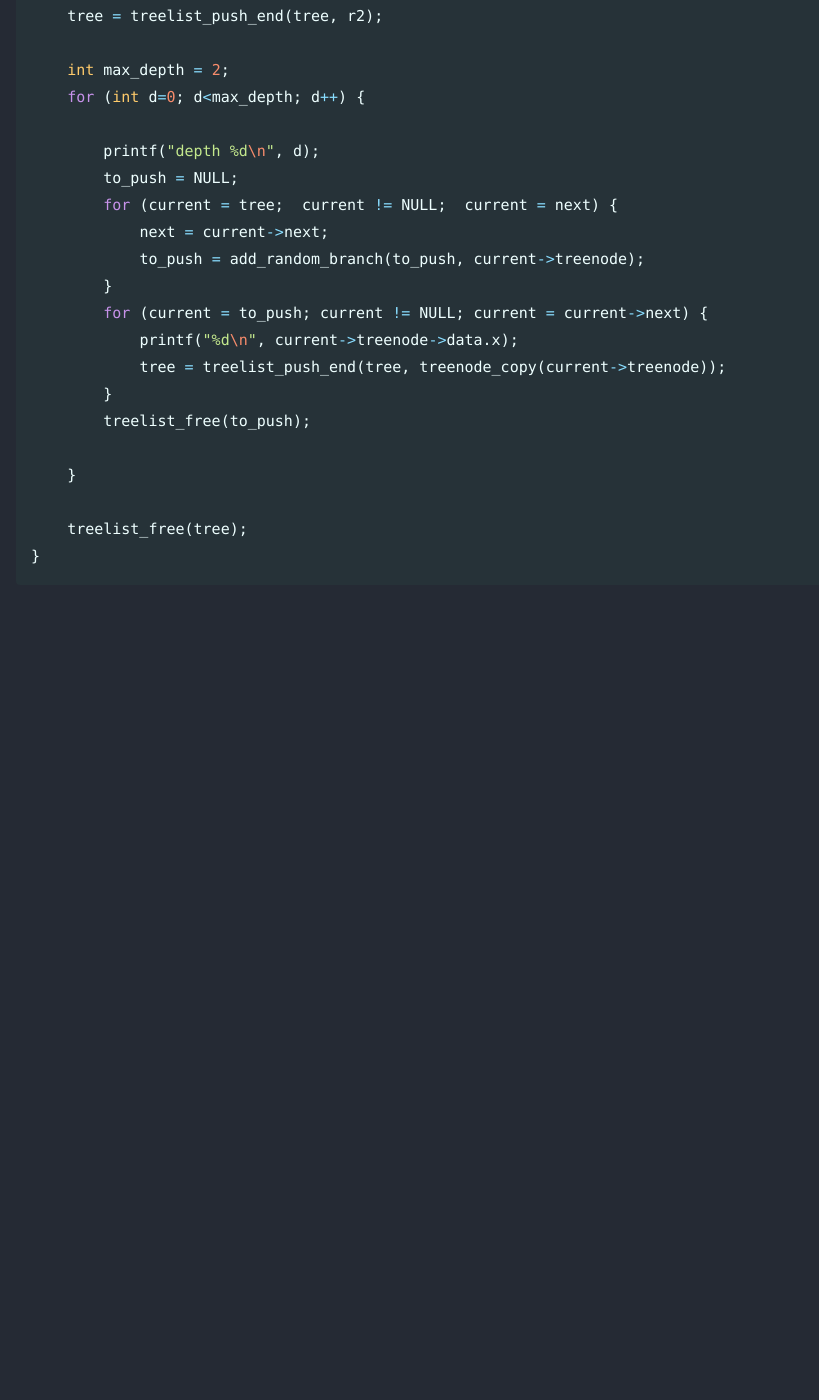
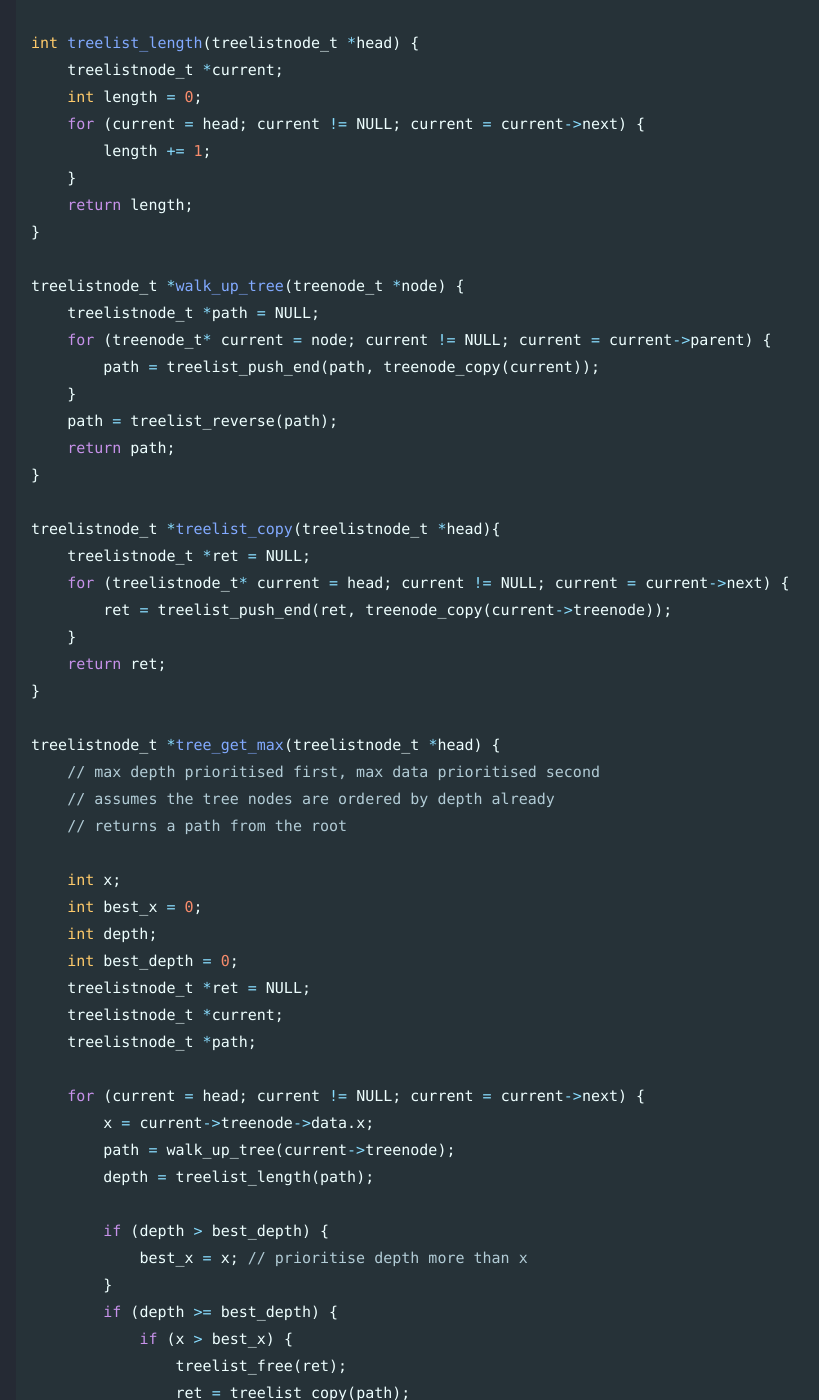
Before and after one commit to Connor-McCartney/Connor-McCartney.github.io, a Jekyll site: the page built from _pages/misc/C.md, in a window 1280 px wide and 1400 px high, scrolled down 8190 px. Shown: the whole window, without its empty margins (4-823 px from the left). Built offline with Jekyll 4.4.1, drawn with Linux system fonts in a browser that asks for light colours; cached includes are drawn as plain includes; before the commit the page ends 8820 px from its top, so only the background shows below that; some of the changed text lies outside the part shown.

Commit message:
Update C.md

````diff
--- a/_pages/misc/C.md
+++ b/_pages/misc/C.md
@@ -299,14 +299,88 @@ void treelist_free(treelistnode_t *head){
     }
 }
 
+treelistnode_t *treelist_reverse(treelistnode_t *head) {
+    treelistnode_t *prev = NULL;
+    treelistnode_t *next;
+    for (treelistnode_t *curr = head;  curr != NULL;  curr = next) {
+        next = curr->next;
+        curr->next = prev;
+        prev = curr;
+    }
+    return prev;
+}
+
+
+int treelist_length(treelistnode_t *head) {
+    treelistnode_t *current;
+    int length = 0;
+    for (current = head; current != NULL; current = current->next) {
+        length += 1;
+    }
+    return length;
+}
+
+treelistnode_t *walk_up_tree(treenode_t *node) {
+    treelistnode_t *path = NULL;
+    for (treenode_t* current = node; current != NULL; current = current->parent) {
+        path = treelist_push_end(path, treenode_copy(current));
+    }
+    path = treelist_reverse(path);
+    return path;
+}
+
+treelistnode_t *treelist_copy(treelistnode_t *head){
+    treelistnode_t *ret = NULL;
+    for (treelistnode_t* current = head; current != NULL; current = current->next) {
+        ret = treelist_push_end(ret, treenode_copy(current->treenode));
+    }
+    return ret;
+}
+
+treelistnode_t *tree_get_max(treelistnode_t *head) {
+    // max depth prioritised first, max data prioritised second
+    // assumes the tree nodes are ordered by depth already
+    // returns a path from the root
+
+    int x;
+    int best_x = 0;
+    int depth;
+    int best_depth = 0;
+    treelistnode_t *ret = NULL;
+    treelistnode_t *current;
+    treelistnode_t *path;
+
+    for (current = head; current != NULL; current = current->next) {
+        x = current->treenode->data.x;
+        path = walk_up_tree(current->treenode);
+        depth = treelist_length(path);
+
+        if (depth > best_depth) {
+            best_x = x; // prioritise depth more than x
+        }
+        if (depth >= best_depth) {
+            if (x > best_x) {
+                treelist_free(ret);
+                ret = treelist_copy(path);
+                best_x = x;
+            }
+            best_depth = depth;
+        }
+        treelist_free(path);
+    }
+
+    assert(ret != NULL);
+    return ret;
+}
+
 int main() {
     treelistnode_t *current;
     treelistnode_t *next;
     treelistnode_t *tree = NULL;
     treelistnode_t *to_push;
 
-    data_t d1 = {rand() % 10};
-    data_t d2 = {rand() % 10};
+    data_t d1 = {111};
+    data_t d2 = {222};
     treenode_t *r1 = treenode_create(d1, NULL);
     treenode_t *r2 = treenode_create(d2, NULL);
     tree = treelist_push_end(tree, r1);
@@ -314,7 +388,6 @@ int main() {
 
     int max_depth = 2;
     for (int d=0; d<max_depth; d++) {
-
         printf("depth %d\n", d);
         to_push = NULL;
         for (current = tree;  current != NULL;  current = next) {
@@ -326,9 +399,17 @@ int main() {
             tree = treelist_push_end(tree, treenode_copy(current->treenode));
         }
         treelist_free(to_push);
-
     }
 
+    treelistnode_t *max = tree_get_max(tree);
+    printf("max path: ");
+    for (current = max; current != NULL; current = current->next) {
+        printf("%d ", current->treenode->data.x);
+    }
+    treelist_free(max);
+
+
     treelist_free(tree);
+    return 0;
 }
 ```
````
